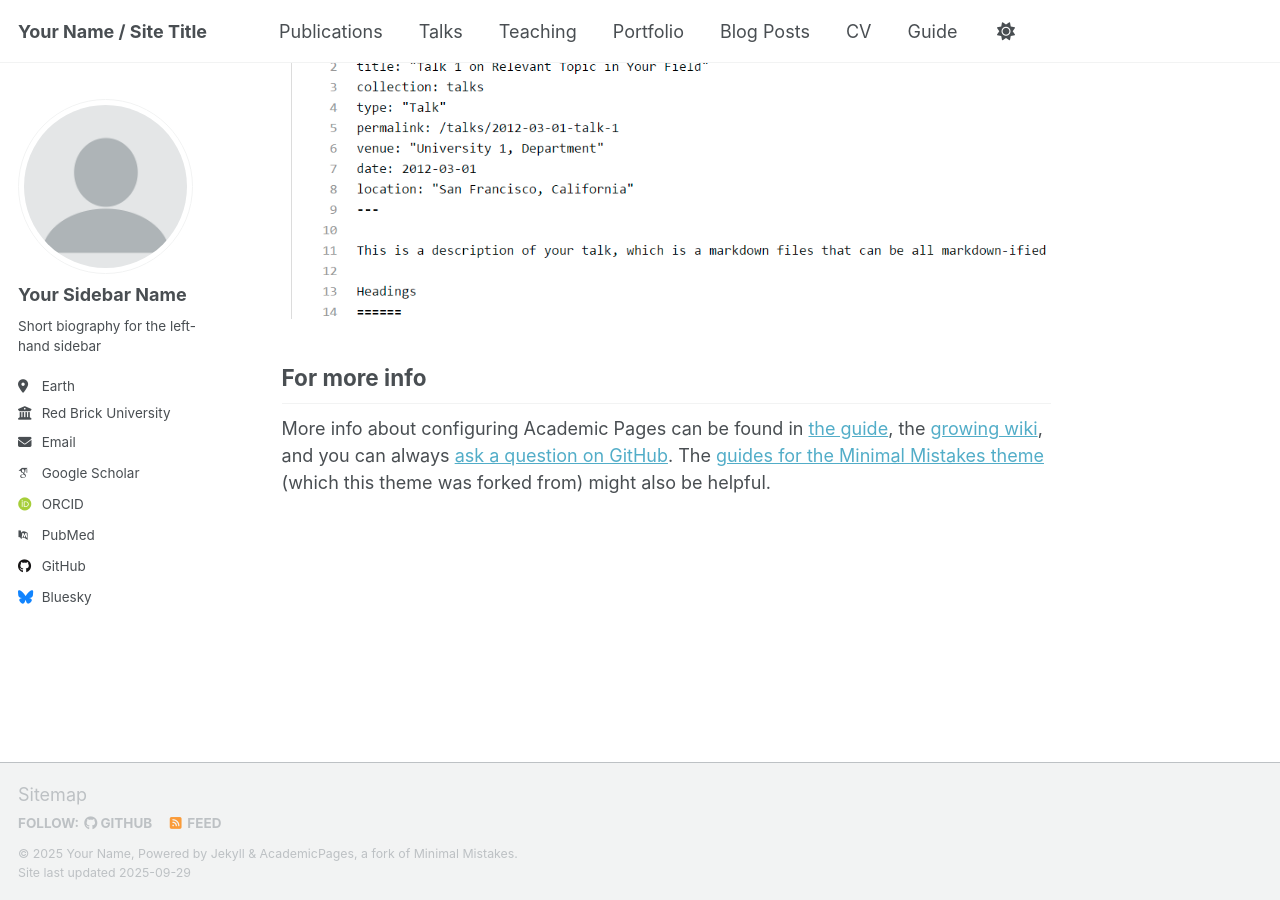
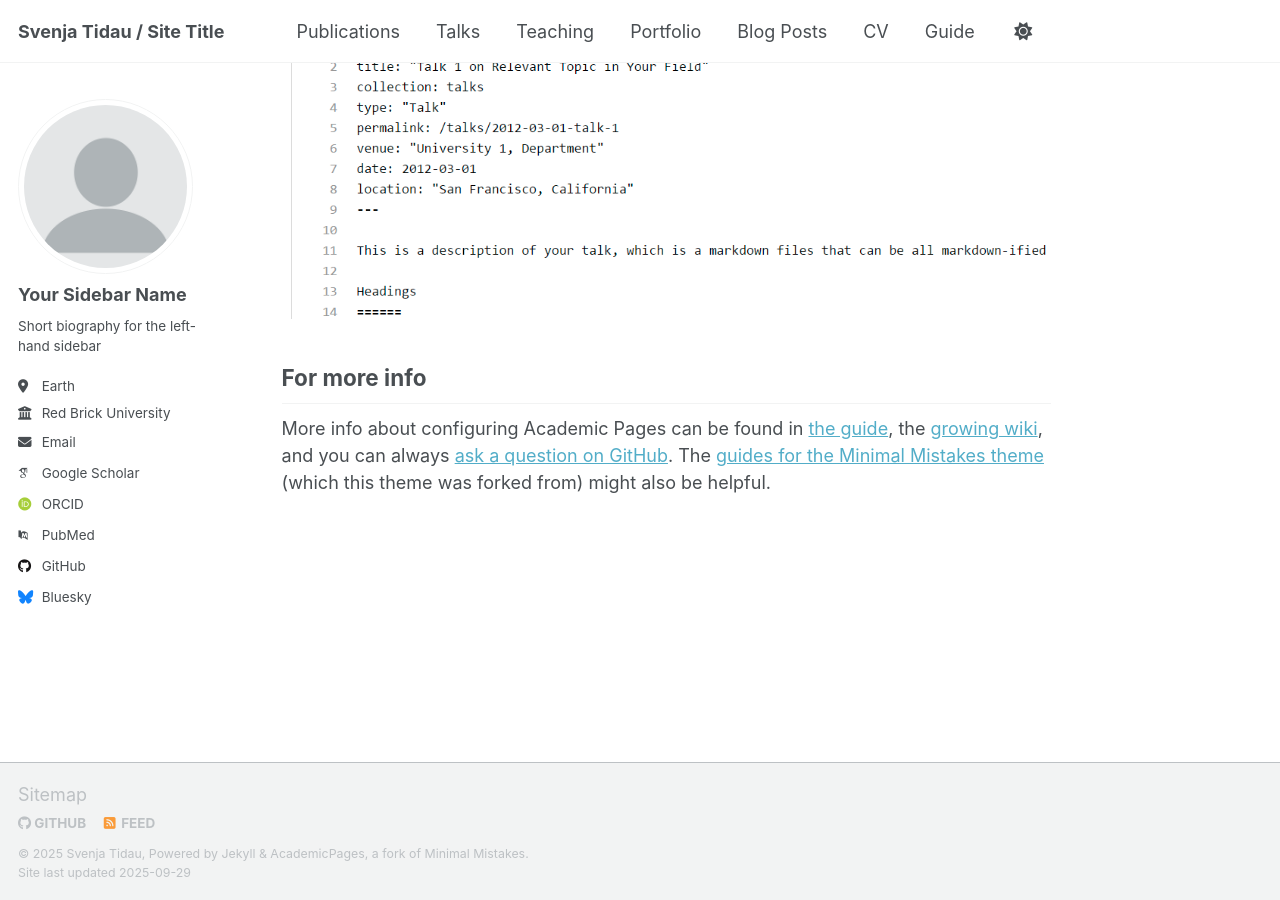
Before and after one commit to stidau/stidau-svenjatidau, a Jekyll site: the page built from _pages/about.md, in a window 1280 px wide and 900 px high, scrolled down 2880 px. Built offline with Jekyll 4.4.1, drawn with Linux system fonts in a browser that asks for light colours; some web fonts are replaced; a script that is not in the unit is left out.

Commit message:
Update _config.yml

```diff
--- a/_config.yml
+++ b/_config.yml
@@ -7,11 +7,11 @@
 # server process.
 
 # Basic Site Settings
-locale                   : "en-US"
+locale                   : "en-UK"
 site_theme               : "default" # Currently available options are "default", "air"
-title                    : "Your Name / Site Title"
+title                    : "Svenja Tidau / Site Title"
 title_separator          : "-"
-name                     : &name "Your Name"
+name                     : &name "Svenja Tidau"
 description              : &description "Your Name's academic portfolio"   # Update this with a general description of your site, this is the default if not overridden by a page
 url                      : https://academicpages.github.io # The base hostname & protocol for your site e.g. "https://[your GitHub username].github.io",
                                                            # or if you already have some other page hosted on Github then use "https://[your GitHub username].github.io/[Your Repo Name]"
```
